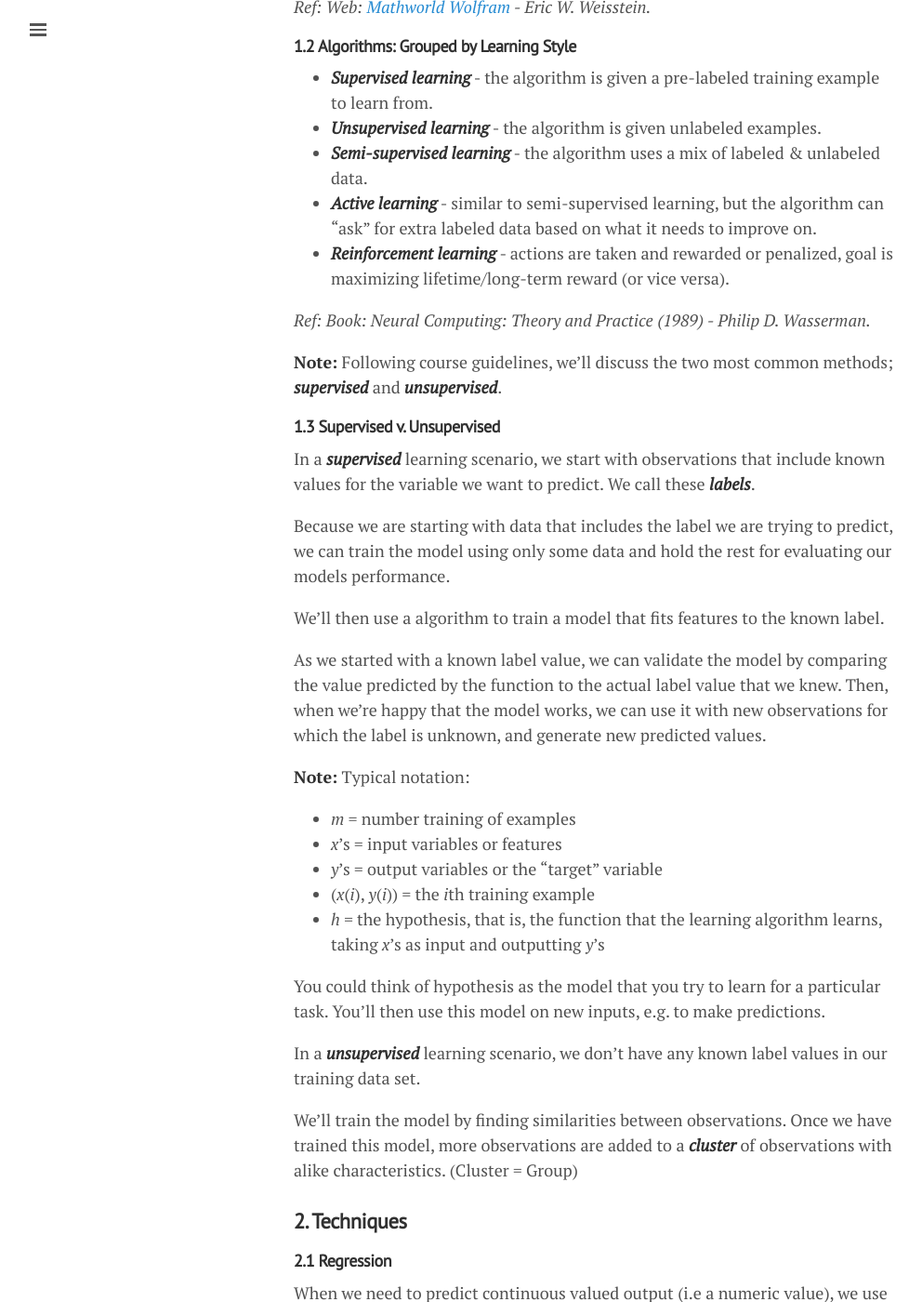
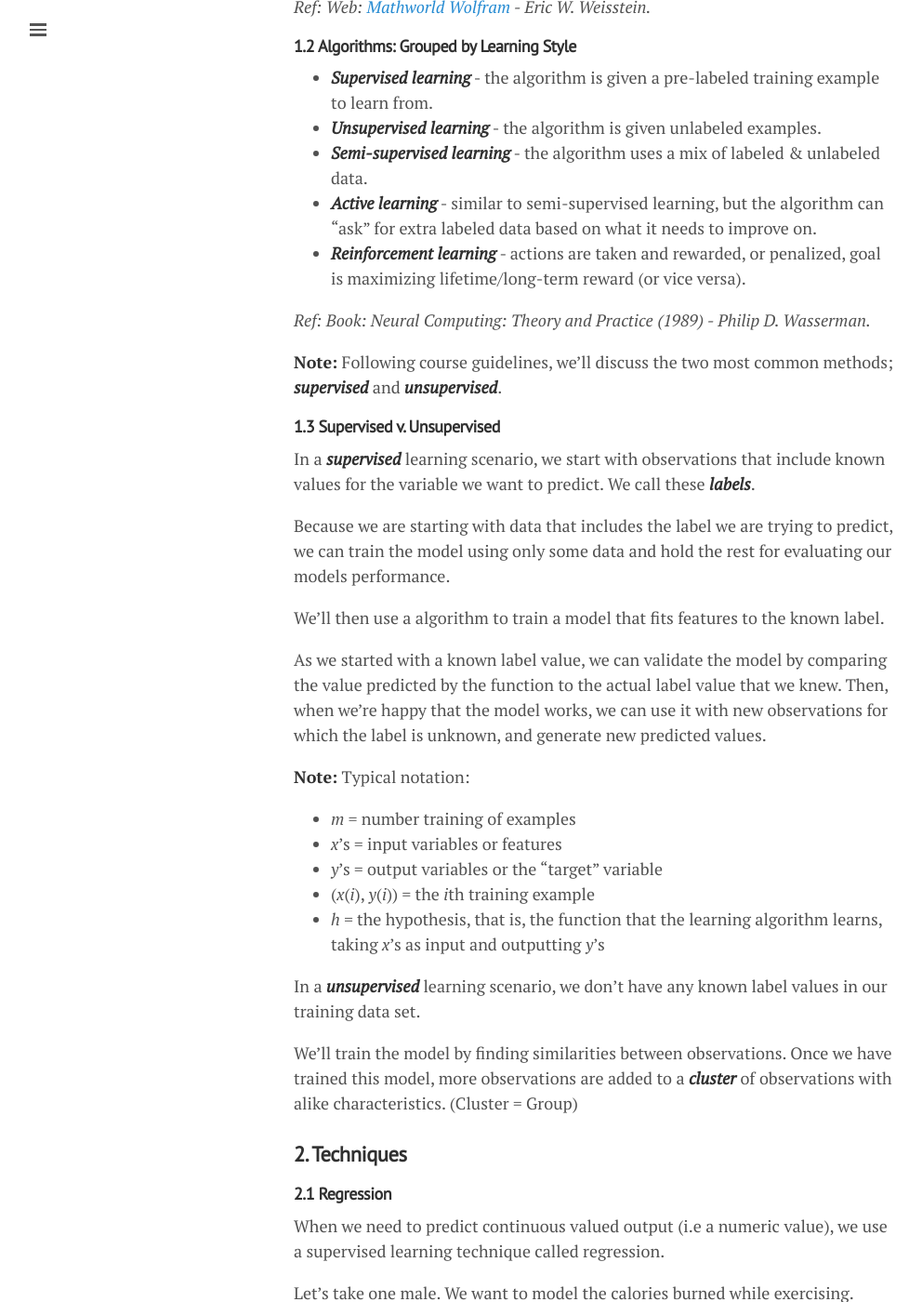
Before and after one commit to lgeurts/lgeurts.github.io, a Jekyll site: the page built from _posts/2018-06-29-artificial-intelligence-basics.md, in a window 1280 px wide and 1400 px high, scrolled down 1860 px. Shown: the whole window at 93% size, without its empty margins (0-992 px from the left). Built offline with Jekyll 4.4.1, drawn with Linux system fonts in a browser that asks for light colours; nearby versions of some CDN libraries.

Commit message:
Update 2018-06-29-artificial-intelligence-basics.md

```diff
--- a/_posts/2018-06-29-artificial-intelligence-basics.md
+++ b/_posts/2018-06-29-artificial-intelligence-basics.md
@@ -59,7 +59,7 @@ Functions which map to *`Rn`* where *`n > 1`* are known as ***vector-valued***.
 * ***Unsupervised learning*** - the algorithm is given unlabeled examples.
 * ***Semi-supervised learning*** - the algorithm uses a mix of labeled & unlabeled data.
 * ***Active learning*** - similar to semi-supervised learning, but the algorithm can "ask" for extra labeled data based on what it needs to improve on.
-* ***Reinforcement learning*** - actions are taken and rewarded or penalized, goal is maximizing lifetime/long-term reward (or vice versa).
+* ***Reinforcement learning*** - actions are taken and rewarded, or penalized, goal is maximizing lifetime/long-term reward (or vice versa).
 
 *Ref: Book: Neural Computing: Theory and Practice (1989) - Philip D. Wasserman.*
 
@@ -82,8 +82,6 @@ As we started with a known label value, we can validate the model by comparing t
 * *y*'s = output variables or the "target" variable
 * (*x*(*i*), *y*(*i*)) = the *i*th training example
 * *h* = the hypothesis, that is, the function that the learning algorithm learns, taking *x*'s as input and outputting *y*'s
-
-You could think of hypothesis as the model that you try to learn for a particular task. You'll then use this model on new inputs, e.g. to make predictions.
 
 In a ***unsupervised*** learning scenario, we don't have any known label values in our training data set.
 
```
